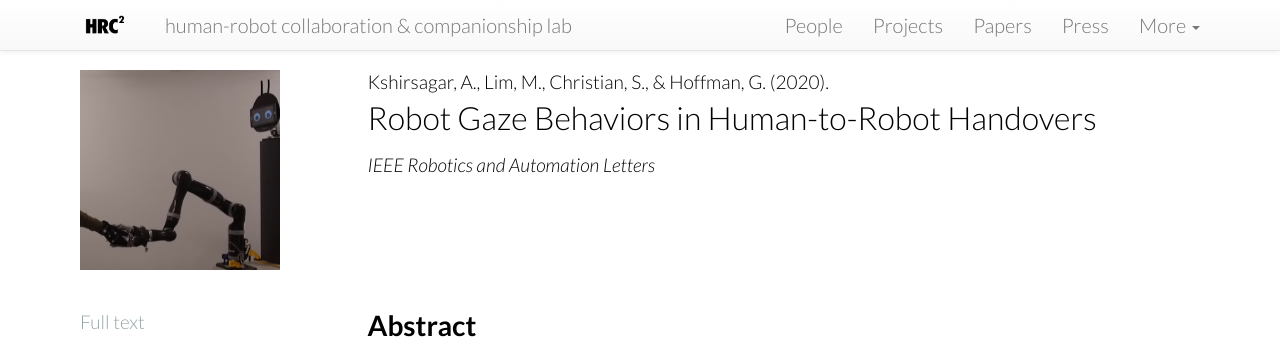
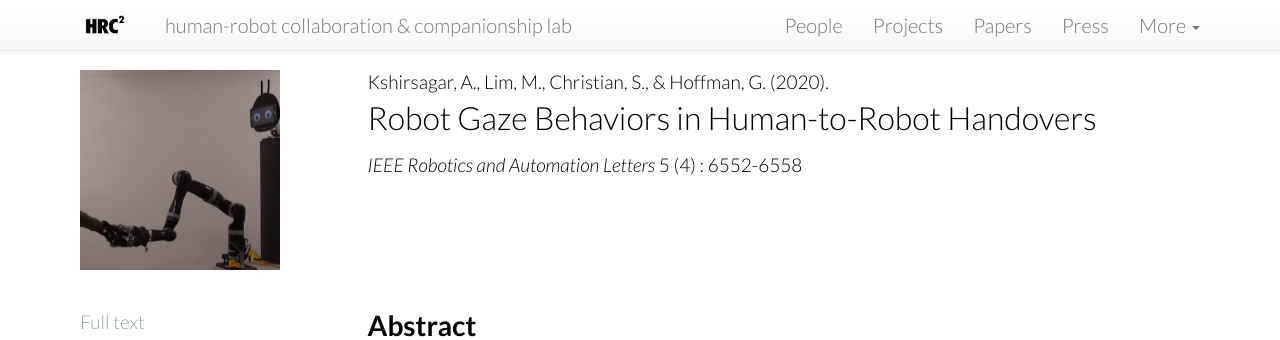
Before and after one commit to hrc2/hrc2.github.io, a Jekyll site: the page built from papers/_posts/2020-08-15-handoversgaze-ral.md, in a window 1280 px wide. Shown: the top 340 px of the page. Built offline with Jekyll 4.4.1, drawn with Linux system fonts in a browser that asks for light colours; nearby versions of some CDN libraries; some web fonts are replaced.

Commit message:
Update 2020-08-15-handoversgaze-ral.md

```diff
--- a/papers/_posts/2020-08-15-handoversgaze-ral.md
+++ b/papers/_posts/2020-08-15-handoversgaze-ral.md
@@ -6,9 +6,9 @@ shortref: "Kshirsagar et al. RAL 2020"
 shorttitle: "Robot Gaze Behaviors in Human-to-Robot Handovers"
 nickname: handoversgaze-ral
 journal: "IEEE Robotics and Automation Letters"
-volume:
-issue:
-pages:
+volume: 5
+issue: 4
+pages: 6552-6558
 authors: "Kshirsagar, A., Lim, M., Christian, S., & Hoffman, G."
 image: handover-gaze-ral.png
 pdf: KshirsagaretalRAL20.pdf
```
